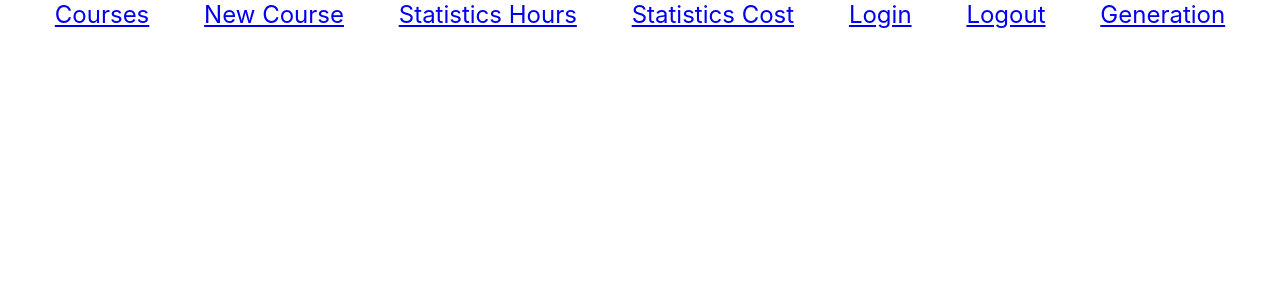
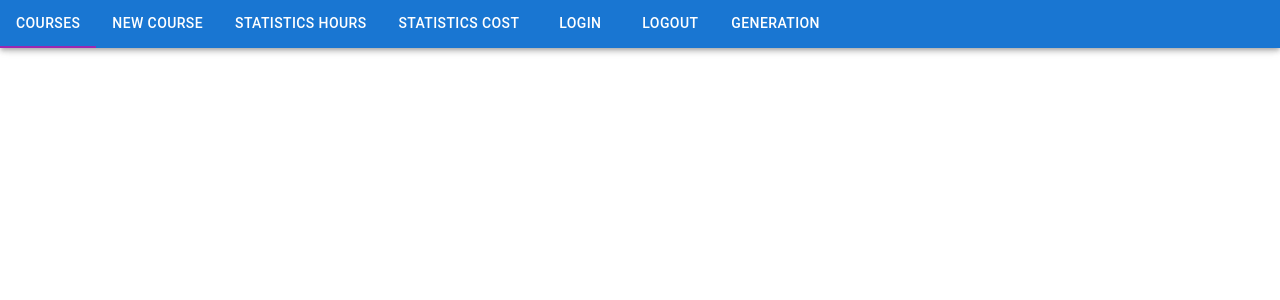
Before and after one commit to java46Telran/react-application, a React (Create React App) app: page / in a window 1280 px wide. Shown: the top 300 px of the page. Built offline with nearby package versions, Linux system fonts and the light colour scheme.

Commit message:
CW #40 useMedediaQuery Navigator NavigatorDesktop

```diff
--- a/package.json
+++ b/package.json
@@ -3,6 +3,10 @@
   "version": "0.1.0",
   "private": true,
   "dependencies": {
+    "@emotion/react": "^11.9.0",
+    "@emotion/styled": "^11.8.1",
+    "@mui/icons-material": "^5.6.2",
+    "@mui/material": "^5.6.4",
     "@reduxjs/toolkit": "^1.8.1",
     "@testing-library/jest-dom": "^5.16.3",
     "@testing-library/react": "^12.1.4",
--- a/src/components/navigators/Navigator.tsx
+++ b/src/components/navigators/Navigator.tsx
@@ -1,15 +1,15 @@
+import { useMediaQuery } from "@mui/material";
 import React from "react";
 import { Link} from "react-router-dom";
+import { ROUTES } from "../../config/routes-config";
 import { RouteType } from "../../models/RouteType";
+import NavigatorDesktop from "./NavigatorDesktop";
+import NavigatorMobile from "./NavigatorMobile";
 const Navigator: React.FC<{items:RouteType[]}> = ({items}) => {
-    function getLinks(): React.ReactNode {
-        return items.map(item => <Link to={item.path} key={item.path}>{item.label}</Link>)
-    }
-    return <nav style={{display: 'flex', justifyContent: 'space-evenly', fontSize: '1.5em'}}>
-        {getLinks()}
-
-    </nav>
-
+    const isLaptopOrDesktop = useMediaQuery('(min-width: 900px)');
+    return <div style={{marginTop: "10vh"}}>
+        {isLaptopOrDesktop ? <NavigatorDesktop items={ROUTES}/> : <NavigatorMobile items={ROUTES}/>}
+    </div>
 
 }
 export default Navigator;
--- /dev/null
+++ b/src/components/navigators/NavigatorDesktop.tsx
@@ -0,0 +1,19 @@
+import { AppBar, Tab } from '@mui/material';
+import Tabs from '@mui/material/Tabs';
+import React from 'react';
+import { Link as RouterLink } from 'react-router-dom';
+import { RouteType } from '../../models/RouteType';
+const NavigatorDesktop: React.FC<{ items: RouteType[] }> = ({ items }) => {
+    const [tabNumber, setTabNumber] = React.useState<number>(0);
+    function changeTab(event: any, tabNumber: number) {
+        setTabNumber(tabNumber);
+    }
+    function getTabs(): React.ReactNode {
+        return items.map(item => <Tab style={{color: 'white'}} key={item.path} component={RouterLink} to={item.path} label={item.label} />)
+    }
+    return <AppBar position={'fixed'}><Tabs indicatorColor='secondary' value={tabNumber} onChange={changeTab}>
+        {getTabs()}
+
+    </Tabs></AppBar>
+}
+export default NavigatorDesktop;
--- /dev/null
+++ b/src/components/navigators/NavigatorMobile.tsx
@@ -0,0 +1,11 @@
+import React from 'react';
+import { RouteType } from '../../models/RouteType';
+const NavigatorMobile: React.FC<{items: RouteType[]}> = ({items}) => {
+    //TODO
+    //write implementation of a Navigator for mobile devices
+    //Navigator should be based on Drawer
+    return <div>
+        <label style={{fontSize: '2em'}}>NavigatorMobile is working {items.length} items</label>
+    </div>
+}
+export default NavigatorMobile;
```
Also changed, not shown: 1 other file (tests, documents, lock files or other folders).
